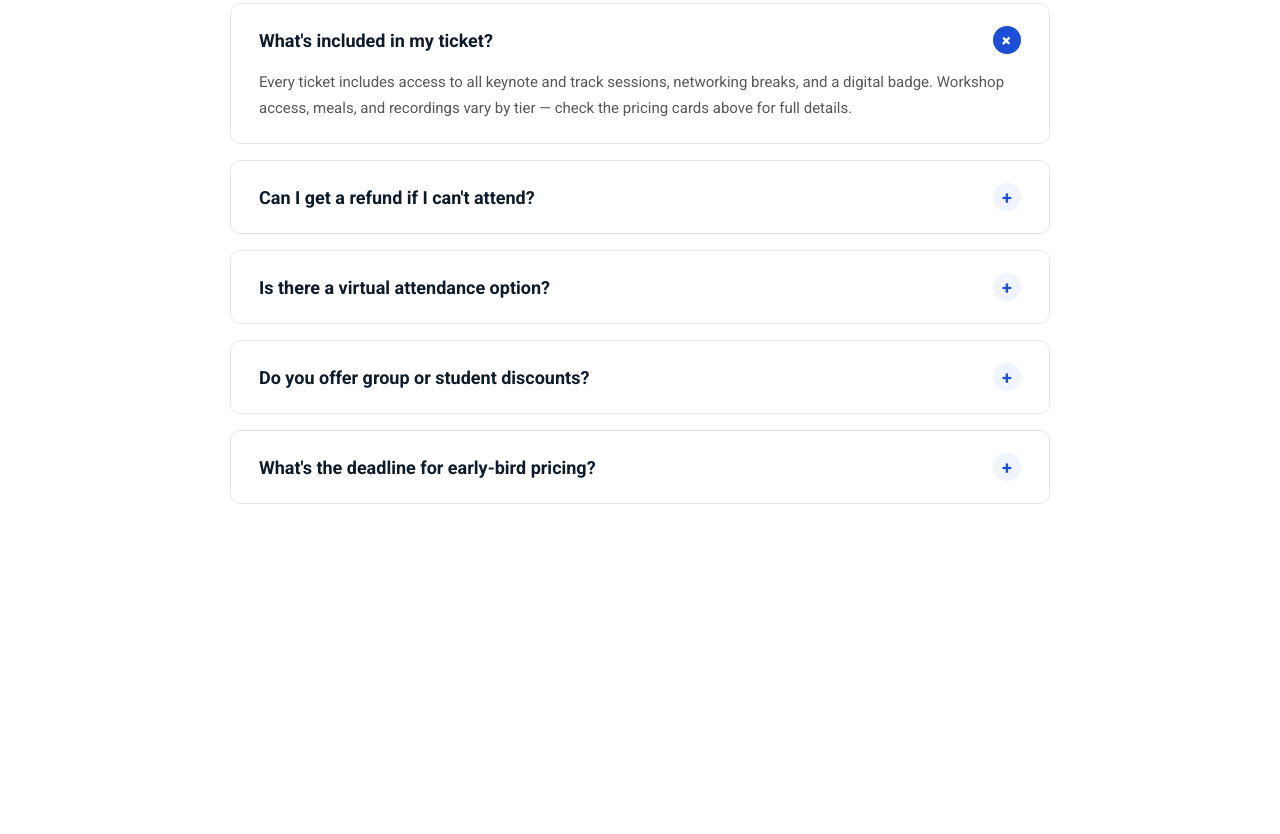
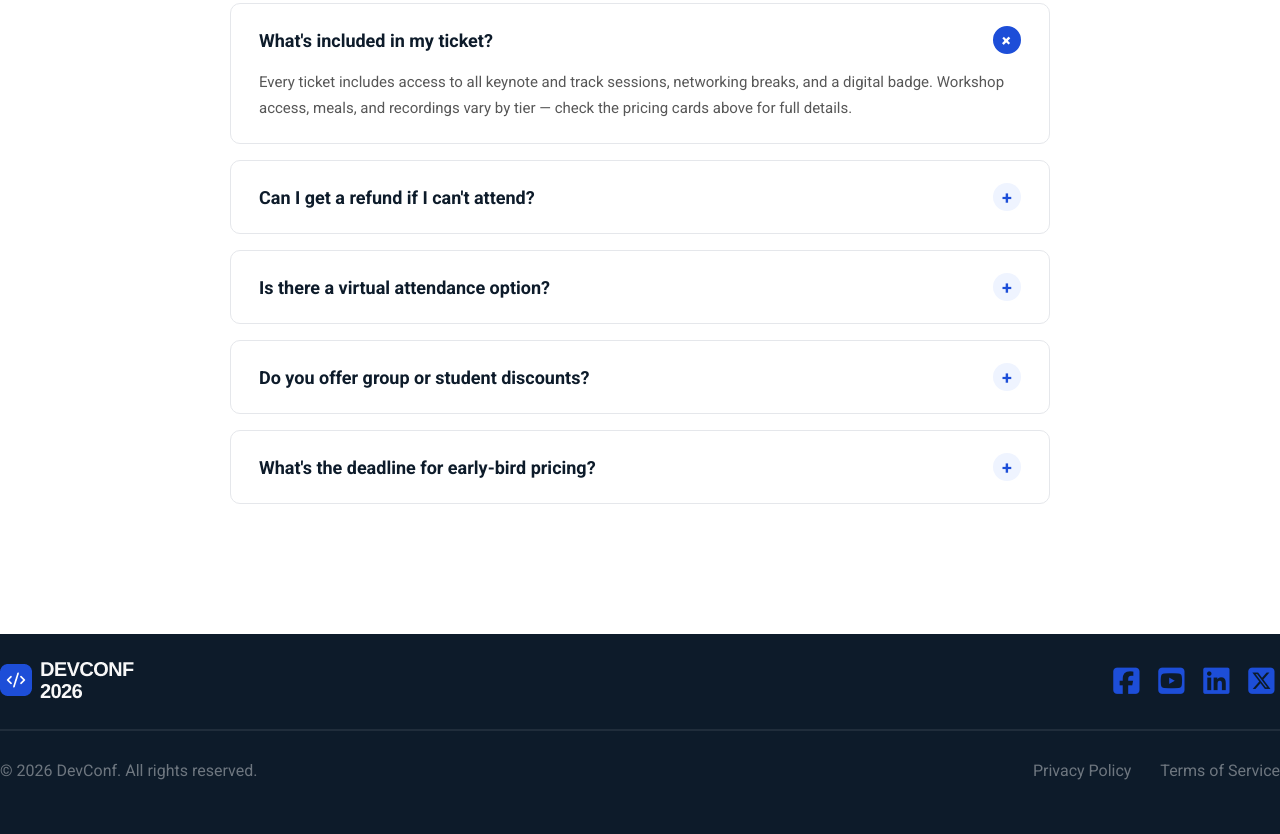
Before and after one commit to rahmanph14/B14-Assignment-1, a plain HTML site: page index.html in a window 1280 px wide. Shown: the part 3108-3942 px from the top of the page. Before the commit the page ends 3742 px from the top, so only its background shows below. Drawn offline with Linux system fonts and the light colour scheme.

Commit message:
Footer Section Completed

```diff
--- a/index.html
+++ b/index.html
@@ -1,5 +1,6 @@
 <!doctype html>
 <html lang="en">
+
 <head>
   <meta charset="UTF-8" />
   <meta name="viewport" content="width=device-width, initial-scale=1.0" />
@@ -11,13 +12,17 @@
   <link rel="preconnect" href="https://fonts.gstatic.com" crossorigin />
   <link
     href="https://fonts.googleapis.com/css2?family=Arimo:ital,wght@0,400..700;1,400..700&family=Roboto:ital,wght@0,100..900;1,100..900&display=swap"
-      rel="stylesheet"
-    />
+    rel="stylesheet" />
+  <!-- Font Awesome -->
+  <link rel="stylesheet" href="https://cdnjs.cloudflare.com/ajax/libs/font-awesome/7.0.1/css/all.min.css"
+    integrity="sha512-2SwdPD6INVrV/lHTZbO2nodKhrnDdJK9/kg2XD1r9uGqPo1cUbujc+IYdlYdEErWNu69gVcYgdxlmVmzTWnetw=="
+    crossorigin="anonymous" referrerpolicy="no-referrer" />
 </head>
+
 <body>
   <header class="container">
     <!-- logo here -->
-      <div class="logo">
+    <div>
       <a href="#"><img src="./images/logo.png" alt="logo" /></a>
     </div>
     <!-- navigation -->
@@ -158,7 +163,7 @@
       </div>
     </section>
     <!-- FAQ Section -->
-      <section class="faq-section section-bottom-margin container">
+    <section class="section-bottom-margin container">
       <div class="faq-header">
         <h1>Frequently Asked Questions</h1>
         <p>Everything you need to know before you register.</p>
@@ -177,7 +182,6 @@
             full details.
           </p>
         </details>
-
         <details class="faq-item">
           <summary>
             Can I get a refund if I can't attend?
@@ -189,7 +193,6 @@
             extra cost.
           </p>
         </details>
-
         <details class="faq-item">
           <summary>
             Is there a virtual attendance option?
@@ -201,7 +204,6 @@
             unable to join us on-site.
           </p>
         </details>
-
         <details class="faq-item">
           <summary>
             Do you offer group or student discounts?
@@ -213,7 +215,6 @@
             for a verification link.
           </p>
         </details>
-
         <details class="faq-item">
           <summary>
             What's the deadline for early-bird pricing?
@@ -227,6 +228,34 @@
       </div>
     </section>
   </main>
-    <footer></footer>
+  <!-- Footer Section -->
+  <footer>
+    <section class="container">
+      <div class="footer-main">
+        <div class="footer-upper-parent">
+          <div class="footer-logo-container">
+            <a href="#"><img src="./images/footer-logo.png" alt="footer-logo" /></a>
+          </div>
+          <div class="icon-parent">
+            <span><a href="#"><i class="fa-brands fa-square-facebook"></i></a>
+              <span><a href="#"><i class="fa-brands fa-square-youtube"></i></a></span>
+              <span><a href="#"><i class="fa-brands fa-linkedin"></i></a></span>
+              <span><a href="#"><i class="fa-brands fa-square-x-twitter"></i></a></span>
+          </div>
+        </div>
+        <hr>
+        <div class="footer-lower-parent">
+          <div class="copyright-left-part">
+            <p>© 2026 DevConf. All rights reserved.</p>
+          </div>
+          <div class="copyright-right-part">
+            <a href="#">Privacy Policy</a>
+            <a href="#">Terms of Service</a>
+          </div>
+        </div>
+      </div>
+    </section>
+  </footer>
 </body>
+
 </html>
--- a/style.css
+++ b/style.css
@@ -248,7 +248,7 @@ nav ul li a:hover {
 .pricing-card-parent div:nth-child(2) .pricing-btn:hover {
   background: transparent;
   color: #ffffff;
-  border: 1px solid #1640b3 ;
+  border: 1px solid #1640b3;
   transition: 0.3s;
 }
 
@@ -268,7 +268,6 @@ nav ul li a:hover {
   color: #6b7280;
   font-size: 16px;
 }
-
 .faq-container {
   max-width: 820px;
   margin: 0 auto;
@@ -276,14 +275,12 @@ nav ul li a:hover {
   flex-direction: column;
   gap: 16px;
 }
-
 .faq-item {
   border: 1px solid #e5e7eb;
   border-radius: 10px;
   padding: 22px 28px;
   background: #ffffff;
 }
-
 .faq-item summary {
   list-style: none;
   cursor: pointer;
@@ -297,7 +294,6 @@ nav ul li a:hover {
 .faq-item summary::-webkit-details-marker {
   display: none;
 }
-
 .faq-icon {
   flex-shrink: 0;
   width: 28px;
@@ -312,16 +308,60 @@ nav ul li a:hover {
   justify-content: center;
   transition: 0.2s;
 }
-
 .faq-item[open] .faq-icon {
   background: #1d4ed8;
   color: #ffffff;
   transform: rotate(45deg);
 }
-
 .faq-item p {
   margin-top: 16px;
   color: #575757;
   font-size: 15px;
   line-height: 1.7;
 }
+
+/* ==========Footer Section========== */
+
+footer {
+  background-color: #0d1b2a;
+  height: 200px;
+}
+.footer-upper-parent {
+  display: flex;
+  justify-content: space-between;
+  align-items: center;
+}
+.icon-parent {
+  font-size: 30px;
+  margin: 30px 0;
+}
+.icon-parent span a {
+  text-decoration: none;
+  color: #1d4ed8;
+}
+.icon-parent span a:hover {
+  text-decoration: none;
+  color: #ffffff;
+}
+footer hr {
+  border: none;
+  height: 2px;
+  background: rgba(255, 255, 255, 0.08);
+}
+.footer-lower-parent {
+  margin-top: 30px;
+  display: flex;
+  justify-content: space-between;
+  align-items: center;
+  color: rgba(255, 255, 255, 0.4);
+  font-size: 16px;
+}
+.copyright-right-part a {
+  text-decoration: none;
+  padding-left: 25px;
+  color: rgba(255, 255, 255, 0.4);
+  transition: 0.3s;
+}
+.copyright-right-part a:hover {
+  color: #ffffff;
+}
```
Lines whose indentation alone changed are shown as unchanged.
